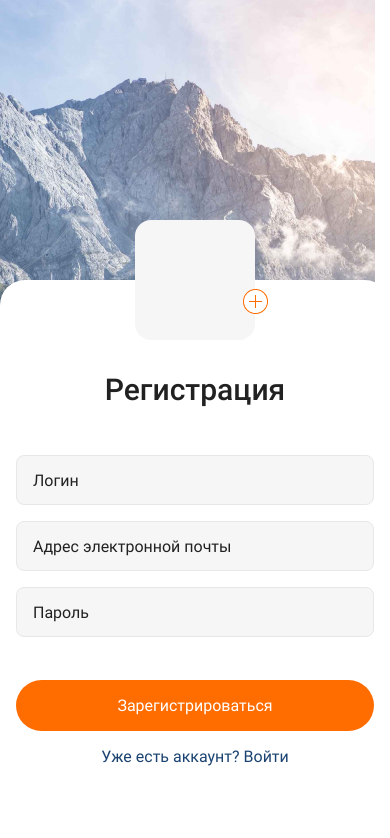
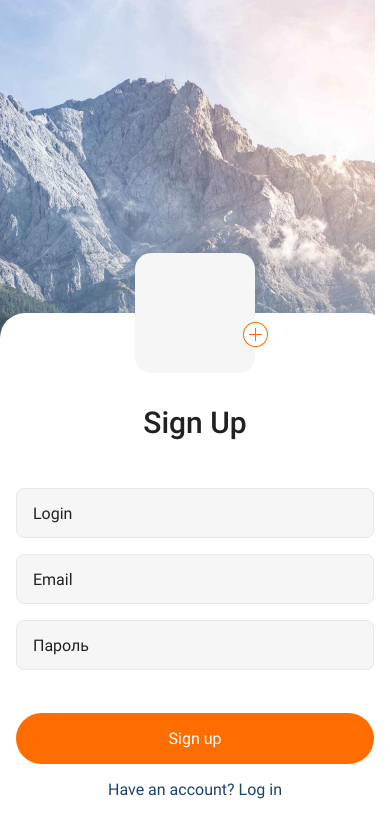
Before and after one commit to Yevhen999/react-native-project, a React Native app: screen / in a window 390 px wide. Shown: the top 838 px of the page. Built offline with nearby package versions, Linux system fonts and the light colour scheme.

Commit message:
add registration

```diff
--- a/App.js
+++ b/App.js
@@ -1,5 +1,11 @@
 import { StatusBar } from "expo-status-bar";
-import { ImageBackground, StyleSheet, Text, View } from "react-native";
+import {
+  ImageBackground,
+  StyleSheet,
+  View,
+  TouchableWithoutFeedback,
+  Keyboard,
+} from "react-native";
 import RegistrationScreen from "./components/Screens/RegistrationScreen";
 import { useFonts } from "expo-font";
 import * as SplashScreen from "expo-splash-screen";
@@ -29,6 +35,7 @@ export default function App() {
 
   return (
     <View style={styles.container}>
+      <TouchableWithoutFeedback onPress={() => Keyboard.dismiss()}>
         <ImageBackground
           source={image}
           resizeMode="cover"
@@ -37,6 +44,7 @@ export default function App() {
           <RegistrationScreen />
           <StatusBar style="auto" />
         </ImageBackground>
+      </TouchableWithoutFeedback>
     </View>
   );
 }
--- a/components/Screens/RegistrationScreen.js
+++ b/components/Screens/RegistrationScreen.js
@@ -8,6 +8,7 @@ import {
   Image,
   Platform,
   KeyboardAvoidingView,
+  Keyboard,
 } from "react-native";
 
 const addUserPhoto = require("../../assets/add-avatar.png");
@@ -20,43 +21,66 @@ const initialState = {
 
 export const RegistrationScreen = () => {
   const [isShowKeyboard, setIsShowKeyboard] = useState(false);
+  const [state, setState] = useState(initialState);
+
+  const keyboardHide = () => {
+    setIsShowKeyboard(false);
+    Keyboard.dismiss();
+    console.log(state);
+    setState(initialState);
+  };
 
   return (
     <KeyboardAvoidingView
     // behavior={Platform.OS === "ios" ? "padding" : "height"}
     >
-      <View style={{ ...styles.wrap, paddingBottom: isShowKeyboard ? 20 : 78 }}>
+      <View style={{ ...styles.wrap, paddingBottom: isShowKeyboard ? 0 : 45 }}>
         <View style={styles.userImage}>
           <TouchableOpacity style={styles.addAvatar}>
             <Image source={addUserPhoto} />
           </TouchableOpacity>
         </View>
-        <Text style={styles.title}>Регистрация</Text>
+        <Text style={styles.title}>Sign Up</Text>
         <View style={styles.inputWrap}>
           <TextInput
             style={styles.input}
-            placeholder="Логин"
+            placeholder="Login"
+            value={state.login}
             onFocus={() => setIsShowKeyboard(true)}
+            onChangeText={(value) =>
+              setState((prevState) => ({ ...prevState, login: value }))
+            }
           />
           <TextInput
             style={styles.input}
-            placeholder="Адрес электронной почты"
+            placeholder="Email"
+            value={state.email}
             onFocus={() => setIsShowKeyboard(true)}
+            onChangeText={(value) =>
+              setState((prevState) => ({ ...prevState, email: value }))
+            }
           />
           <TextInput
             style={styles.input}
             placeholder="Пароль"
-            // value={password}
+            value={state.password}
             secureTextEntry={true}
             onFocus={() => setIsShowKeyboard(true)}
+            onChangeText={(value) =>
+              setState((prevState) => ({ ...prevState, password: value }))
+            }
           />
         </View>
         <View style={styles.btnWrap}>
-          <TouchableOpacity style={styles.btnRegistration}>
-            <Text style={styles.btnText}>Зарегистрироваться</Text>
+          <TouchableOpacity
+            activeOpacity={0.7}
+            style={styles.btnRegistration}
+            onPress={() => keyboardHide()}
+          >
+            <Text style={styles.btnText}>Sign up</Text>
           </TouchableOpacity>
         </View>
-        <Text style={styles.bottomText}>Уже есть аккаунт? Войти</Text>
+        <Text style={styles.bottomText}>Have an account? Log in</Text>
       </View>
     </KeyboardAvoidingView>
   );
```
Lines whose indentation alone changed are shown as unchanged.
